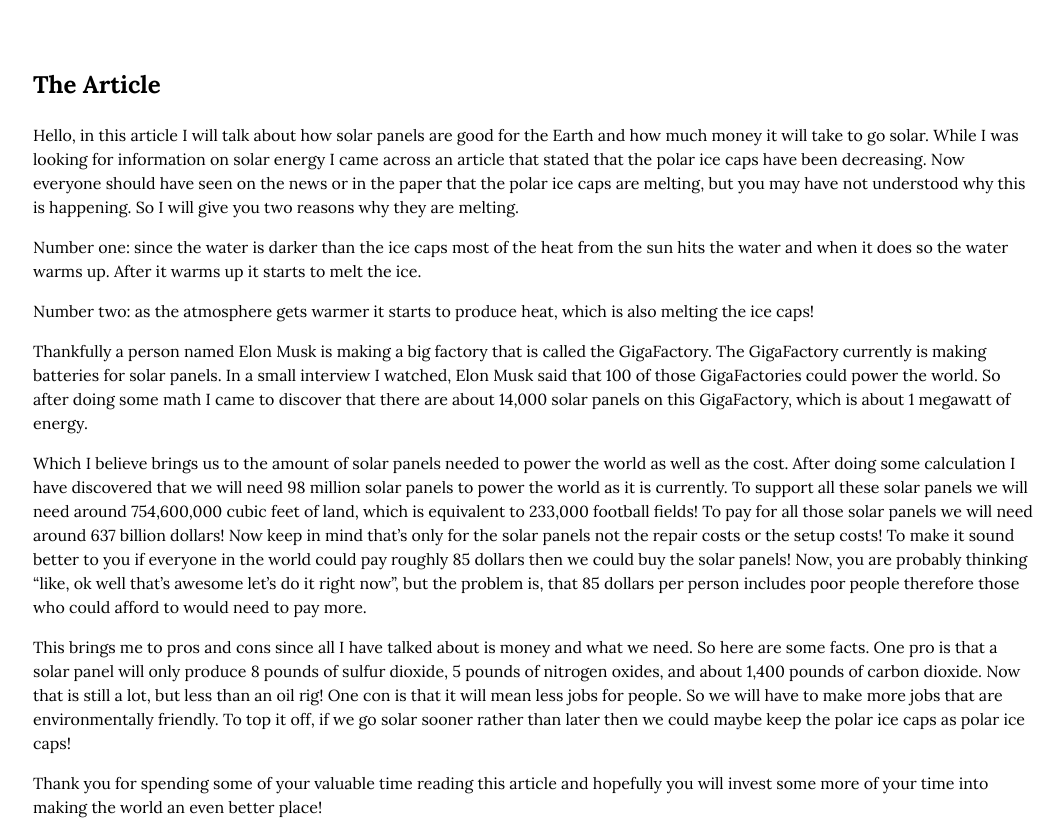
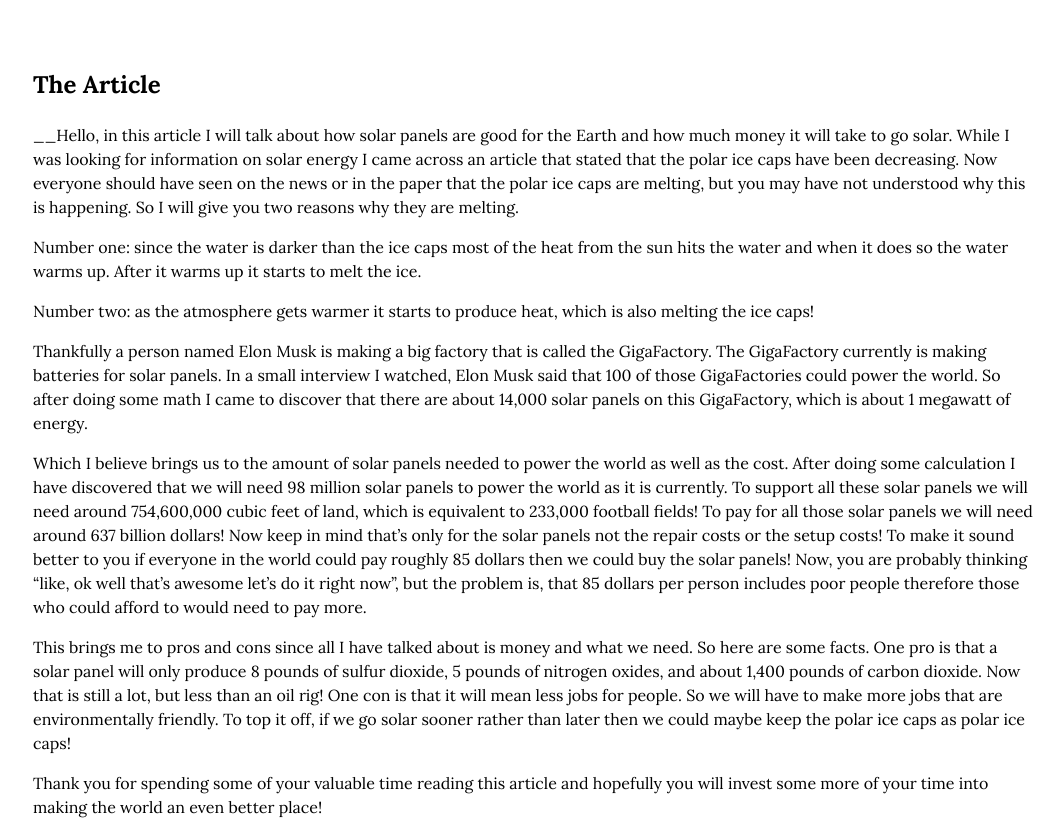
Before and after one commit to mc4lucas/games, a plain HTML site: page schoolprojectsolar.html in a window 1280 px wide. Shown: the part 1543-2375 px from the top of the page, without its empty margins (107-1171 px from the left). Drawn offline with Linux system fonts and the light colour scheme.

Commit message:
Update schoolprojectsolar.html

```diff
--- a/schoolprojectsolar.html
+++ b/schoolprojectsolar.html
@@ -61,7 +61,7 @@
 		<section class="skills">
 				<div class= "content-wrap">
 					<h1>The Article</h1>
-					<p>Hello, in this article I will talk about how solar panels are good for the Earth and how much money it will take to go solar.  While I was looking for information on solar energy I came across an article that stated that the polar ice caps have been decreasing.  Now everyone should have seen on the news or in the paper that the polar ice caps are melting, but you may have not understood why this is happening.  So I will give you two reasons why they are melting.</p>
+					<p>__Hello, in this article I will talk about how solar panels are good for the Earth and how much money it will take to go solar.  While I was looking for information on solar energy I came across an article that stated that the polar ice caps have been decreasing.  Now everyone should have seen on the news or in the paper that the polar ice caps are melting, but you may have not understood why this is happening.  So I will give you two reasons why they are melting.</p>
 
 					<p>Number one: since the water is darker than the ice caps most of the heat from the sun hits the water and when it does so the water warms up.  After it warms up it starts to melt the ice.</p>
 
```
